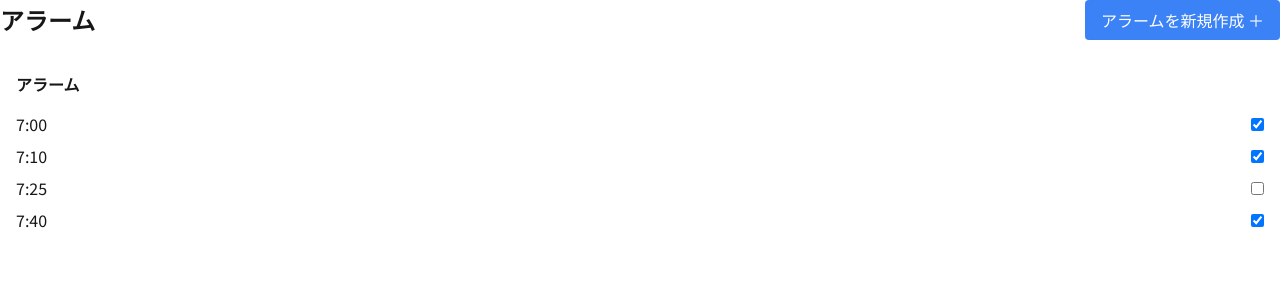
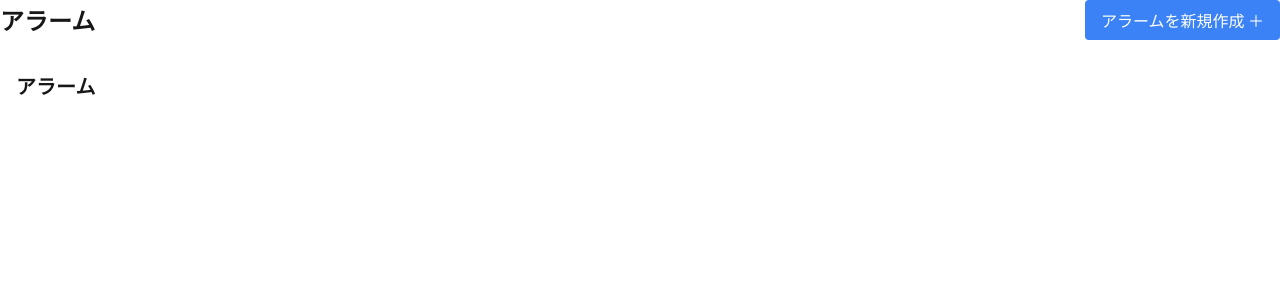
Before and after one commit to Go3105/mezamashitai, a Next.js app in the folder my-app/: page /alarm in a window 1280 px wide. Shown: the top 300 px of the page. Built offline with nearby package versions, Linux system fonts and the light colour scheme.

Commit message:
アラーム新規作成画面から保存してアラームを追加できるようにした。追加したら一覧画面に戻る。

```diff
--- a/my-app/src/app/_components/AlarmAdd.tsx
+++ b/my-app/src/app/_components/AlarmAdd.tsx
@@ -1,15 +1,24 @@
+// app/_components/AlarmAdd.tsx
 "use client";
 
 import React, { useState } from "react";
+import { useAlarmContext } from "./AlarmContext";
+import { useRouter } from "next/navigation";
 
 const AlarmAdd = () => {
     const [time, setTime] = useState({ hours: "00", minutes: "00" });
     const [sound, setSound] = useState("default");
     const [remind, setRemind] = useState(false);
+    const { addAlarm } = useAlarmContext();
+    const router = useRouter();
 
     const handleSave = () => {
-        console.log("アラームを保存:", { time, sound, remind });
-        // APIエンドポイントに送信するコードを追加
+        const formattedTime = `${time.hours}:${time.minutes}`;
+        addAlarm({
+            id: 0, time: formattedTime, sound, remind,
+            isActive: false
+        });
+        router.push("/alarm"); // 一覧画面に戻る
     };
 
     return (
--- /dev/null
+++ b/my-app/src/app/_components/AlarmContext.tsx
@@ -0,0 +1,49 @@
+// app/_components/AlarmContext.tsx
+"use client";
+import React, { createContext, useContext, useState, ReactNode } from "react";
+
+type Alarm = {
+    id: number;
+    time: string;
+    sound: string;
+    remind: boolean;
+    isActive: boolean;
+};
+
+type AlarmContextType = {
+    alarms: Alarm[];
+    addAlarm: (alarm: Alarm) => void;
+    toggleAlarm: (id: number) => void;
+};
+
+const AlarmContext = createContext<AlarmContextType | undefined>(undefined);
+
+export function AlarmProvider({ children }: { children: React.ReactNode }) {
+    const [alarms, setAlarms] = useState<Alarm[]>([]);
+
+    const addAlarm = (alarm: Alarm) => {
+        setAlarms((prevAlarms) => [...prevAlarms, { ...alarm, id: prevAlarms.length + 1 }]);
+    };
+
+    const toggleAlarm = (id: number) => {
+        setAlarms((prevAlarms) =>
+            prevAlarms.map((alarm) =>
+                alarm.id === id ? { ...alarm, isActive: !alarm.isActive } : alarm
+            )
+        );
+    };
+
+    return (
+        <AlarmContext.Provider value={{ alarms, addAlarm, toggleAlarm }}>
+            {children}
+        </AlarmContext.Provider>
+    );
+}
+
+export function useAlarmContext() {
+    const context = useContext(AlarmContext);
+    if (!context) {
+        throw new Error("useAlarmContext must be used within an AlarmProvider");
+    }
+    return context;
+}
--- a/my-app/src/app/_components/AlarmList.tsx
+++ b/my-app/src/app/_components/AlarmList.tsx
@@ -1,37 +1,15 @@
+// app/_components/AlarmList.tsx
 "use client";
-import React, { useState, useEffect } from "react";
+import React from "react";
 import AlarmItem from "./AlarmItem";
-
-type Alarm = {
-  id: number;
-  time: string;
-  isActive: boolean;
-};
+import { useAlarmContext } from "./AlarmContext";
 
 export default function AlarmList() {
-  const [alarms, setAlarms] = useState<Alarm[]>([]);
-
-  useEffect(() => {
-    const fetchedAlarms = [
-      { id: 1, time: "7:00", isActive: true },
-      { id: 2, time: "7:10", isActive: true },
-      { id: 3, time: "7:25", isActive: false },
-      { id: 4, time: "7:40", isActive: true },
-    ];
-    setAlarms(fetchedAlarms);
-  }, []);
-
-  const toggleAlarm = (id: number) => {
-    setAlarms((prevAlarms) =>
-      prevAlarms.map((alarm) =>
-        alarm.id === id ? { ...alarm, isActive: !alarm.isActive } : alarm
-      )
-    );
-  };
+    const { alarms, toggleAlarm } = useAlarmContext();
 
     return (
         <div className="p-4">
-      <h2 className="text-x1 font-bold mb-4">アラーム</h2>
+            <h2 className="text-xl font-bold mb-4">アラーム</h2>
             <ul>
                 {alarms.map((alarm) => (
                     <AlarmItem
--- a/my-app/src/app/alarm/page.tsx
+++ b/my-app/src/app/alarm/page.tsx
@@ -1,6 +1,5 @@
 import React from "react";
 import AlarmList from "../_components/AlarmList";
-import AlarmAdd from "../_components/AlarmAdd";
 import Link from "next/link";
 
 export default function AlarmPage() {
@@ -8,7 +7,7 @@ export default function AlarmPage() {
     <div>
       <div className="flex justify-between items-center mb-4">
         <h1 className="text-2xl font-bold">アラーム</h1>
-        <Link href="/alarm/alarmAddPage">
+        <Link href="/alarmAdd">
             <button className="bg-blue-500 text-white px-4 py-2 rounded">アラームを新規作成 ＋</button>
         </Link>
       </div>
--- a/my-app/src/app/layout.tsx
+++ b/my-app/src/app/layout.tsx
@@ -1,6 +1,7 @@
 import type { Metadata } from "next";
 import { Noto_Sans_JP } from "next/font/google";
 import "./globals.css";
+import { AlarmProvider } from "./_components/AlarmContext";
 
 const noto = Noto_Sans_JP({ subsets: ["latin"] });
 
@@ -16,7 +17,9 @@ export default function RootLayout({
 }>) {
     return (
         <html lang="en">
-            <body className={noto.className}>{children}</body>
+            <body className={noto.className}>
+                <AlarmProvider>{children}</AlarmProvider>
+            </body>
         </html>
     );
 }
```
Lines whose indentation alone changed are shown as unchanged.
